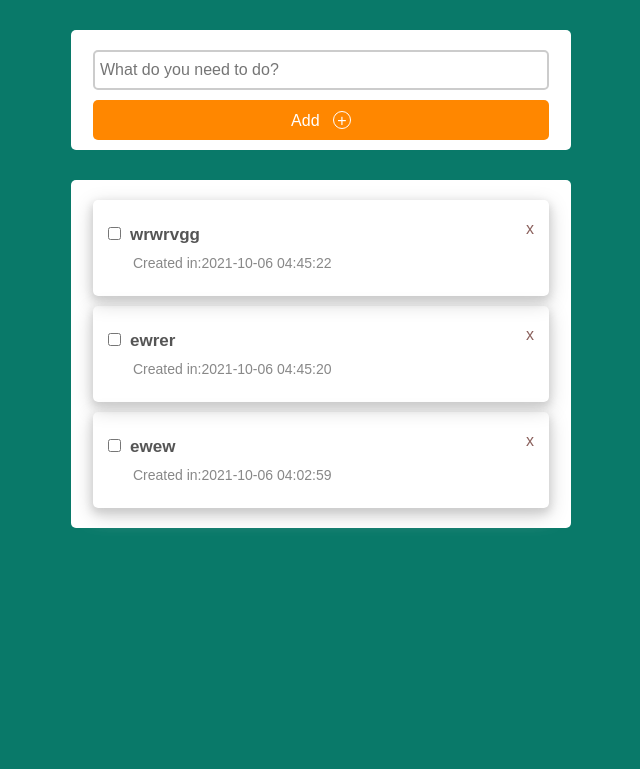
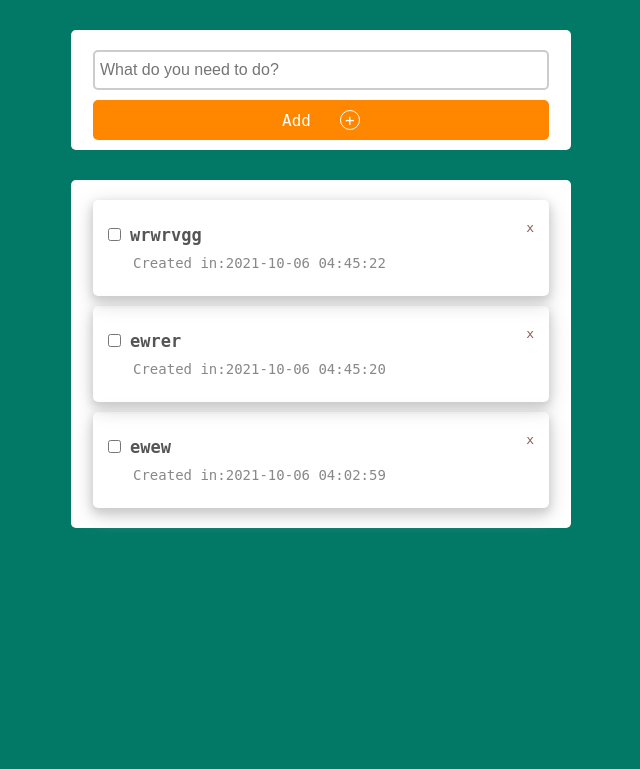
Before and after one commit to sandaru1998/todo-list, a PHP site: page / in a window 1280 px wide. Shown: the top 769 px of the page, without its empty margins (319-959 px from the left). Run offline with PHP 8.4, Linux system fonts and the light colour scheme; data comes from the database, SQL or seed files in the repository.

Commit message:
Update index.css

```diff
--- a/todo/index.css
+++ b/todo/index.css
@@ -1,5 +1,5 @@
 body {
-    background: #097969;
+    background: #027867;
 }
 * {
     padding: 0px;
@@ -10,7 +10,7 @@ body {
 .main-section {
     background: transparent;
     max-width: 500px;
-    width: 90%;
+    width: 95%;
     height: 500px;
     margin: 30px auto;
     border-radius: 10px;
@@ -44,7 +44,7 @@ body {
     outline: none;
     background: #ff8700;
     color: #fff;
-    font-family: sans-serif;
+    font-family: Monospace;
     font-size: 16px;
     border-radius: 5px;
     cursor: pointer;
@@ -59,8 +59,8 @@ body {
     border: 1px solid #fff;
     border-radius: 50%;
     display: inline-block;
-    width: 18px;
-    height: 18px;
+    width: 20px;
+    height: 20px;
 }
 
 #errorMes {
@@ -93,7 +93,7 @@ body {
     display: inline-block;
     padding: 5px 0px;
     font-size: 17px;
-    font-family: sans-serif;
+    font-family: Monospace;
     color: #555;
 }
 
@@ -104,7 +104,7 @@ body {
     color: #888;
     padding-left: 30px;
     font-size: 14px;
-    font-family: sans-serif;
+    font-family: Monospace;
 }
 
 .remove-to-do {
@@ -112,7 +112,7 @@ body {
     float: right;
     width: 20px;
     height: 20px;
-    font-family: sans-serif;
+    font-family: Monospace;
     color: rgb(139, 97, 93);
     text-decoration: none;
     text-align: right;
@@ -137,8 +137,8 @@ body {
 }
 
 .empty {
-    font-family: sans-serif;
-    font-size: 16px;
+    font-family: Monospace;
+    font-size: 18px;
     text-align: center;
     color: #cccc;
 }
```
